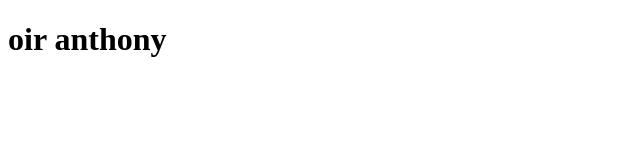
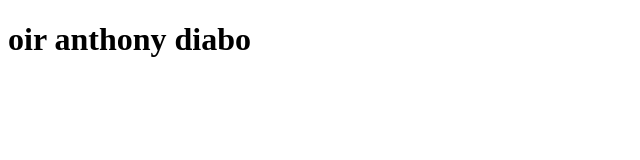
Before and after one commit to amanditateles/Teste-Git, a plain HTML site: page index.html in a window 1280 px wide. Shown: the whole page, without its empty margins (0-640 px from the left). Drawn offline with Linux system fonts and the light colour scheme.

Commit message:
segunda palavra adicionada

```diff
--- a/index.html
+++ b/index.html
@@ -6,6 +6,6 @@
     <title>Teste</title>
 </head>
 <body>
-    <h1>oir anthony</h1>
+    <h1>oir anthony diabo</h1>
 </body>
 </html>
```
